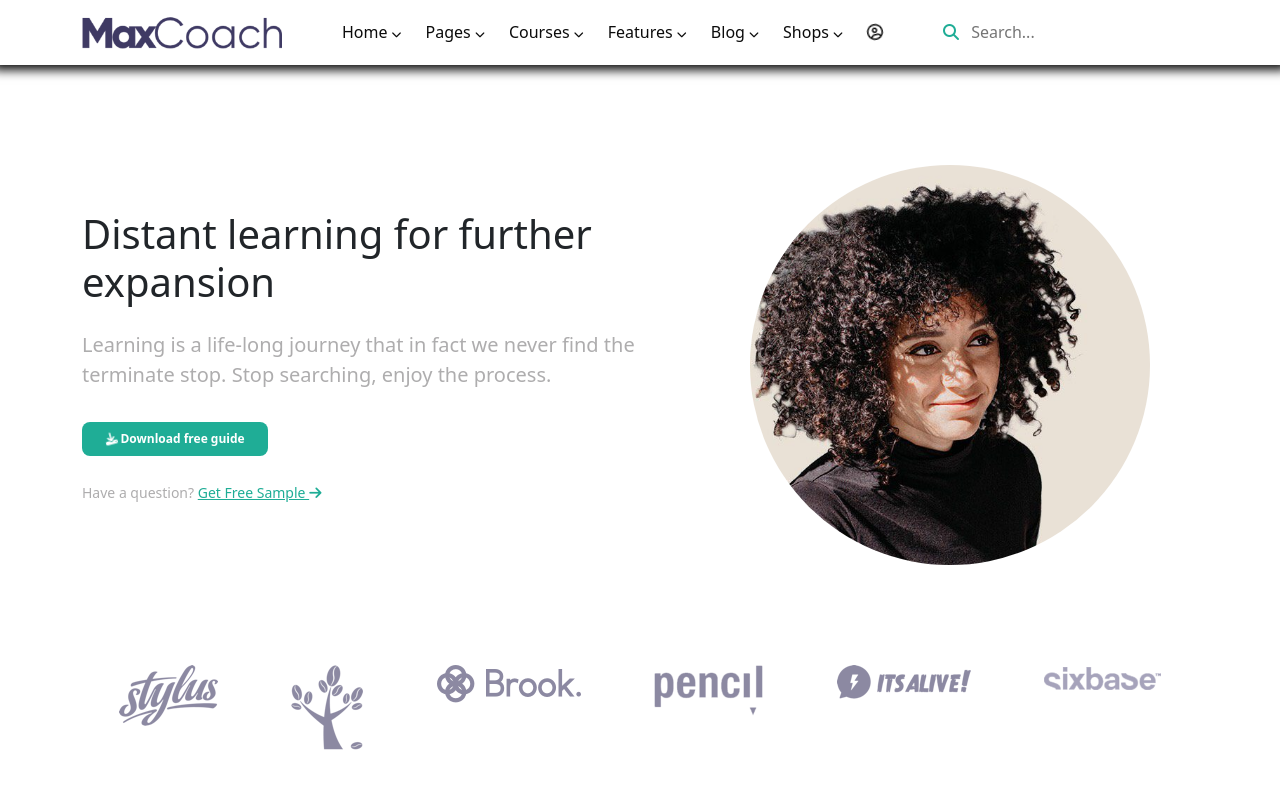
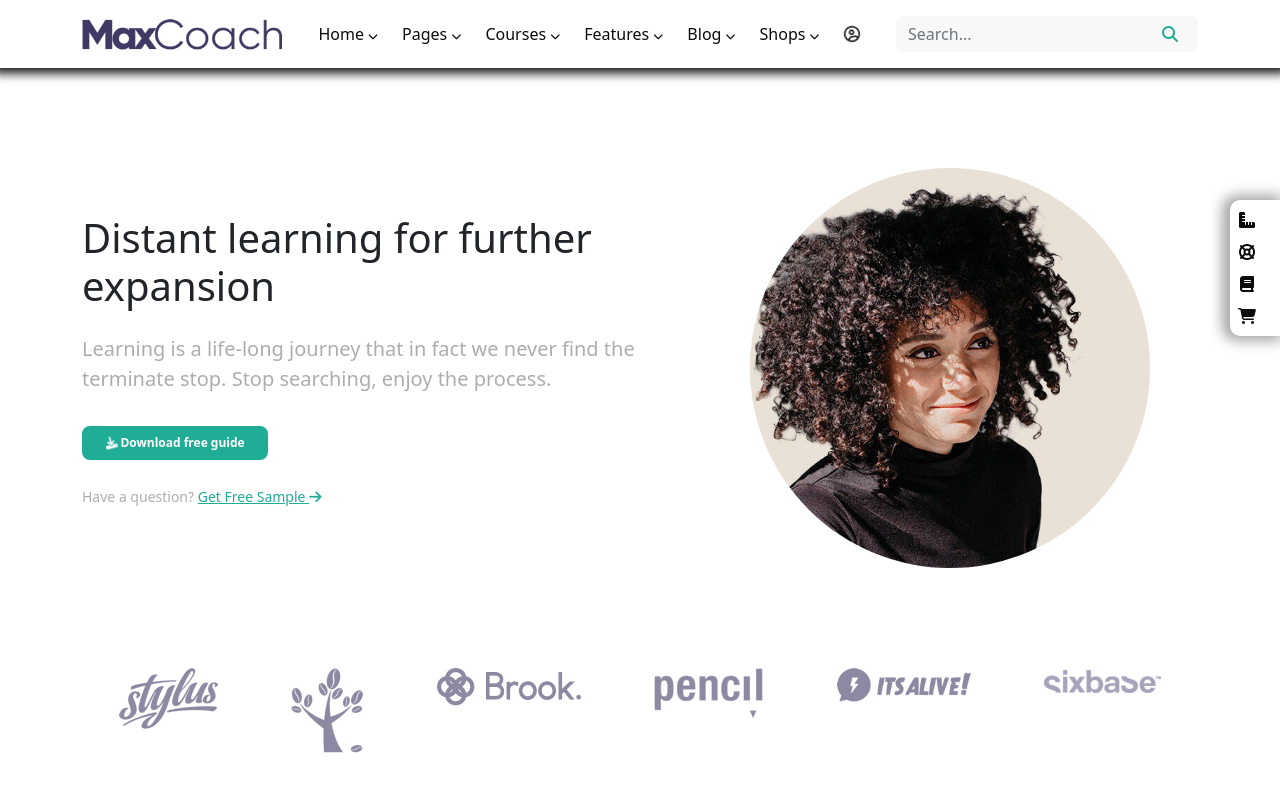
Before and after one commit to LorenzoCastiglion/proj-html-vuejs, a Vue app: page / in a window 1280 px wide. Shown: the top 800 px of the page. Built offline with nearby package versions, Linux system fonts and the light colour scheme.

Commit message:
aggiunto menu laterale fisso

```diff
--- a/src/assets/styles/general.scss
+++ b/src/assets/styles/general.scss
@@ -4,6 +4,7 @@ $fa-font-path : "./webfonts";
 @import '@fortawesome/fontawesome-free/scss/brands.scss';
 @import '@fortawesome/fontawesome-free/scss/regular.scss';
 @import '@fortawesome/fontawesome-free/scss/solid.scss';
+
 @import 'bootstrap/scss/bootstrap.scss';
 
 * {
--- a/src/components/CarouselComp.vue
+++ b/src/components/CarouselComp.vue
@@ -3,6 +3,11 @@
         <div class="text-center">
             <p class=" text-uppercase">great words about maxcoach</p>
             <h3>Our <span>top learners'</span> verbatim</h3>
+        </div>
+        <div class=" text-center">
+            <p>Start today for getting <span>Online Certification</span></p>
+            <h3>You can be your own guidig start with our help!</h3>
+            <button class="cta">Get started now</button>
         </div>
     </div>
 </template>
@@ -28,7 +33,12 @@ export default {
 <style lang="scss" scoped>
 @use '../assets/styles/partial/variables' as *;
 
+span {
+    color: $turquoise;
+}
+
 .bkg {
+    padding-top: 50px;
     background-color: $tortora;
 }
 </style>
--- a/src/components/HeaderComp.vue
+++ b/src/components/HeaderComp.vue
@@ -14,11 +14,22 @@
         </div>
 
         <div>
-            <i class="fa-solid fa-magnifying-glass me-2"></i>
-            <input class=" bg-transparent border border-0" type="text" placeholder=" Search...">
+
+            <div class="input-group ">
+                <input type="text" class="form-control  searchbar" placeholder="Search..."
+                    aria-label="Recipient's username" aria-describedby="button-addon2">
+                <button class="btn button" type="button" id="button-addon2"><i
+                        class="fa-solid fa-magnifying-glass me-2"></i></button>
+            </div>
+
         </div>
 
-
+    </div>
+    <div class="side-bar position-absolute d-flex flex-column p-2 pe-4 text-center gap-2">
+        <a href="#"><i class="fa-solid fa-ruler-combined"></i></a>
+        <a href="#"><i class="fa-solid fa-life-ring"></i></a>
+        <a href="#"><i class="fa-solid fa-book"></i></a>
+        <a href="#"><i class="fa-solid fa-cart-shopping"></i></a>
     </div>
 </template>
 
@@ -66,7 +77,32 @@ a {
     }
 }
 
+.button {
+    background-color: $tortora;
+    border: 1px solid $grey;
+    border: 0;
+}
+
+.searchbar {
+    background-color: $tortora;
+    border: 1px solid $grey;
+    border: 0;
+}
+
 .fa-magnifying-glass {
     color: $turquoise;
 }
+
+.side-bar {
+    border-top-left-radius: 10px;
+    border-bottom-left-radius: 10px;
+    -webkit-box-shadow: -3px 0px 13px 5px rgba(0, 0, 0, 0.35);
+    box-shadow: -3px 0px 13px 5px rgba(0, 0, 0, 0.35);
+    top: 200px;
+    right: 0;
+
+    a i {
+        font-size: 16px;
+    }
+}
 </style>
--- a/src/components/TutoringComp.vue
+++ b/src/components/TutoringComp.vue
@@ -1,5 +1,5 @@
 <template>
-    <div class="bkg">
+    <div class="bkg mt-5">
         <div class=" wrapper-round">
             <div class="container">
 
```
